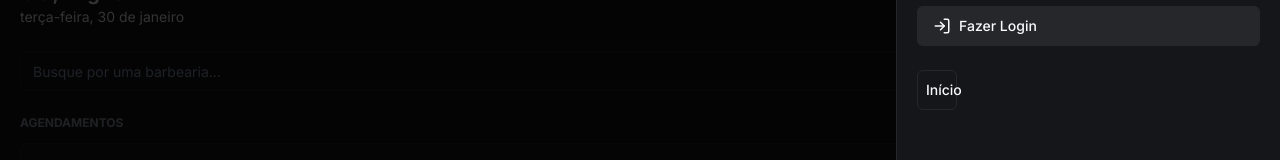
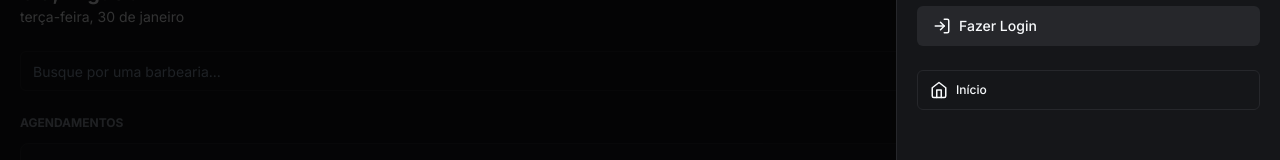
Before and after one commit to felipprodrigues/barbershop, a Next.js app: page / in a window 1280 px wide. Both pictures are taken after a click on the button 1239 px from the left and 41 px from the top of the page. Shown: the part 123-283 px from the top of the page. Built offline with nearby package versions, Linux system fonts and the light colour scheme; no server answers; the database is empty.

Commit message:
feat: add sidemenu component

```diff
--- a/app/_components/header.tsx
+++ b/app/_components/header.tsx
@@ -3,31 +3,11 @@
 import Image from 'next/image'
 import { Card, CardContent } from './ui/card'
 import { Button } from './ui/button'
-import {
-  CalendarIcon,
-  HomeIcon,
-  LogInIcon,
-  LogOutIcon,
-  MenuIcon,
-  UserIcon,
-} from 'lucide-react'
-import {
-  Sheet,
-  SheetContent,
-  SheetHeader,
-  SheetTitle,
-  SheetTrigger,
-} from './ui/sheet'
-import { signIn, signOut, useSession } from 'next-auth/react'
-import { Avatar, AvatarImage } from './ui/avatar'
-import Link from 'next/link'
+import { MenuIcon } from 'lucide-react'
+import { Sheet, SheetContent, SheetTrigger } from './ui/sheet'
+import SideMenu from './side-menu'
 
 export function Header() {
-  const { data } = useSession()
-
-  const handleLogoutClick = () => signOut()
-  const handleLoginClick = () => signIn('google')
-
   return (
     <Card>
       <CardContent className="flex justify-between p-5 items-center">
@@ -41,73 +21,7 @@ export function Header() {
           </SheetTrigger>
 
           <SheetContent className="p-0">
-            <SheetHeader className="text-left border-b border-solid border-secondary p-5">
-              <SheetTitle>Menu</SheetTitle>
-            </SheetHeader>
-
-            {data?.user ? (
-              <div className="flex justify-between px-5 py-6 ">
-                <div className="flex items-center gap-3">
-                  <Avatar>
-                    <AvatarImage src={data.user.image ?? ''} />
-                  </Avatar>
-
-                  <h2 className="font-bold">{data.user.name}</h2>
-                </div>
-
-                <Button
-                  variant="secondary"
-                  size="icon"
-                  onClick={handleLogoutClick}
-                >
-                  <LogOutIcon />
-                </Button>
-              </div>
-            ) : (
-              <div className="px-5 py-6 flex flex-col gap-3">
-                <div className="flex items-center gap-2">
-                  <UserIcon size={24} />
-                  <h2 className="font-bold">Olá, faça seu login!</h2>
-                </div>
-
-                <Button
-                  variant="secondary"
-                  className="w-full justify-start"
-                  onClick={handleLoginClick}
-                >
-                  <LogInIcon className="mr-2" size={18} />
-                  Fazer Login
-                </Button>
-              </div>
-            )}
-
-            <div className="flex flex-col gap-3 px-5">
-              <Button
-                variant="outline"
-                size="icon"
-                className="justify-start"
-                asChild
-              >
-                <Link href="/">
-                  <HomeIcon size={18} className="mr-2" />
-                  Início
-                </Link>
-              </Button>
-
-              {data?.user && (
-                <Button
-                  variant="outline"
-                  size="icon"
-                  className="justify-start"
-                  asChild
-                >
-                  <Link href="/bookings">
-                    <CalendarIcon size={18} className="mr-2" />
-                    Agendamentos
-                  </Link>
-                </Button>
-              )}
-            </div>
+            <SideMenu />
           </SheetContent>
         </Sheet>
       </CardContent>
--- /dev/null
+++ b/app/_components/side-menu.tsx
@@ -0,0 +1,88 @@
+import {
+  LogOutIcon,
+  UserIcon,
+  LogInIcon,
+  HomeIcon,
+  CalendarIcon,
+} from 'lucide-react'
+import React from 'react'
+import { Button } from './ui/button'
+import { SheetHeader, SheetTitle } from './ui/sheet'
+import { signIn, signOut, useSession } from 'next-auth/react'
+import { Avatar, AvatarImage } from './ui/avatar'
+import Link from 'next/link'
+
+export default function SideMenu() {
+  const { data } = useSession()
+
+  const handleLogoutClick = () => signOut()
+  const handleLoginClick = () => signIn('google')
+
+  return (
+    <>
+      <SheetHeader className="text-left border-b border-solid border-secondary p-5">
+        <SheetTitle>Menu</SheetTitle>
+      </SheetHeader>
+
+      {data?.user ? (
+        <div className="flex justify-between px-5 py-6 ">
+          <div className="flex items-center gap-3">
+            <Avatar>
+              <AvatarImage src={data.user.image ?? ''} />
+            </Avatar>
+
+            <h2 className="font-bold">{data.user.name}</h2>
+          </div>
+
+          <Button variant="secondary" size="icon" onClick={handleLogoutClick}>
+            <LogOutIcon />
+          </Button>
+        </div>
+      ) : (
+        <div className="px-5 py-6 flex flex-col gap-3">
+          <div className="flex items-center gap-2">
+            <UserIcon size={24} />
+            <h2 className="font-bold">Olá, faça seu login!</h2>
+          </div>
+
+          <Button
+            variant="secondary"
+            className="w-full justify-start"
+            onClick={handleLoginClick}
+          >
+            <LogInIcon className="mr-2" size={18} />
+            Fazer Login
+          </Button>
+        </div>
+      )}
+
+      <div className="flex flex-col gap-3 px-5">
+        <Button
+          variant="outline"
+          size="icon"
+          className="justify-start w-full p-3"
+          asChild
+        >
+          <Link href="/">
+            <HomeIcon size={18} className="mr-2" />
+            <span className="text-xs">Início</span>
+          </Link>
+        </Button>
+
+        {data?.user && (
+          <Button
+            variant="outline"
+            size="icon"
+            className="justify-start w-full p-3"
+            asChild
+          >
+            <Link href="/bookings">
+              <CalendarIcon size={18} className="mr-2" />
+              <span className="text-xs">Agendamentos</span>
+            </Link>
+          </Button>
+        )}
+      </div>
+    </>
+  )
+}
--- a/app/barbershops/[id]/_components/barbershop-info.tsx
+++ b/app/barbershops/[id]/_components/barbershop-info.tsx
@@ -1,6 +1,8 @@
 'use client'
 
+import SideMenu from '@/app/_components/side-menu'
 import { Button } from '@/app/_components/ui/button'
+import { SheetTrigger, SheetContent, Sheet } from '@/app/_components/ui/sheet'
 import { Barbershop } from '@prisma/client'
 import { ChevronLeftIcon, MapPinIcon, MenuIcon } from 'lucide-react'
 import Image from 'next/image'
@@ -29,6 +31,8 @@ export function BarbershopInfo({ barbershop }: BarbershopInfoProps) {
           <ChevronLeftIcon />
         </Button>
 
+        <Sheet>
+          <SheetTrigger asChild>
             <Button
               size="icon"
               variant="outline"
@@ -36,6 +40,12 @@ export function BarbershopInfo({ barbershop }: BarbershopInfoProps) {
             >
               <MenuIcon />
             </Button>
+          </SheetTrigger>
+
+          <SheetContent className="p-0">
+            <SideMenu />
+          </SheetContent>
+        </Sheet>
 
         <Image
           src={barbershop.imageUrl}
```
Lines whose indentation alone changed are shown as unchanged.
